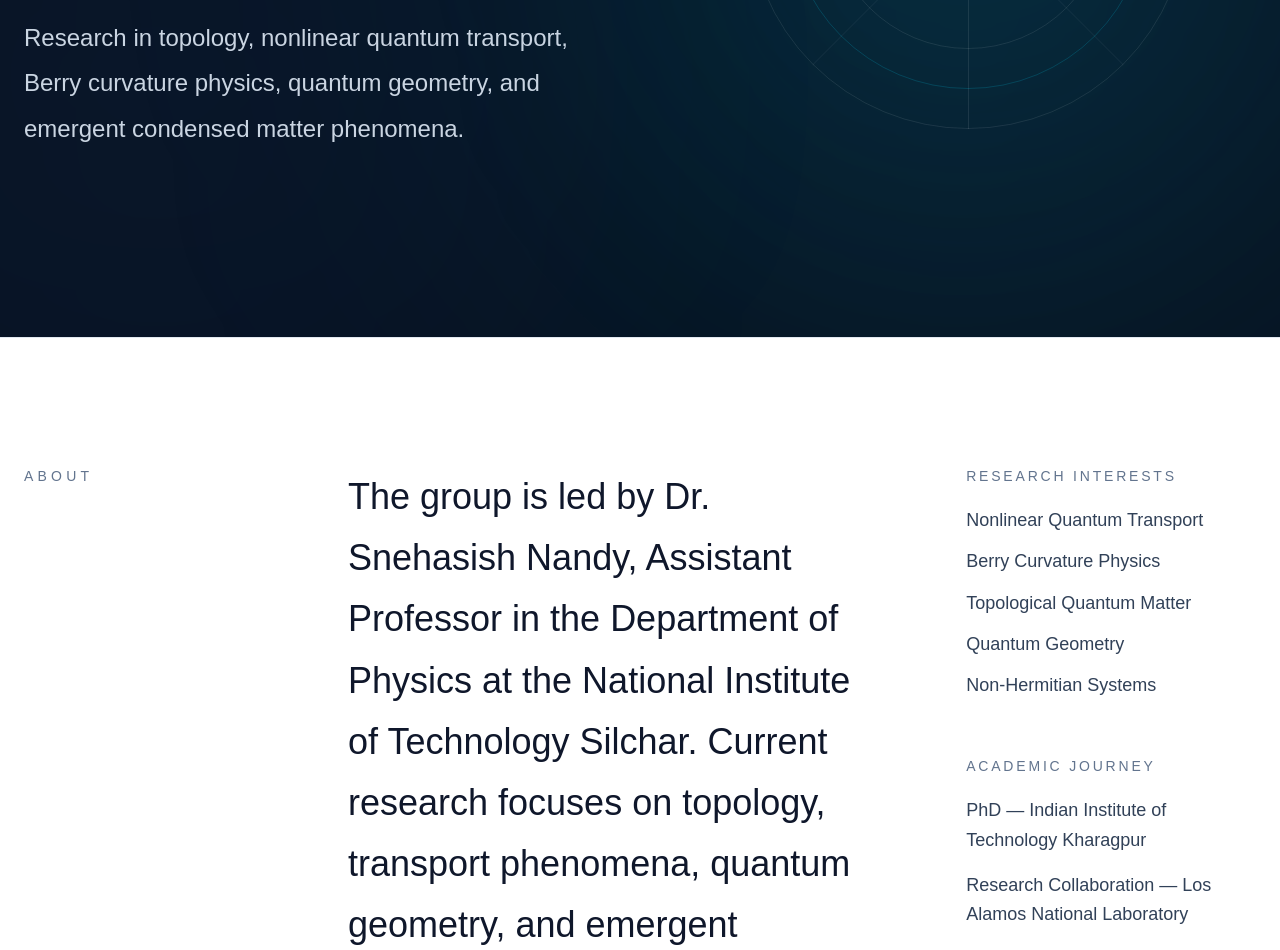
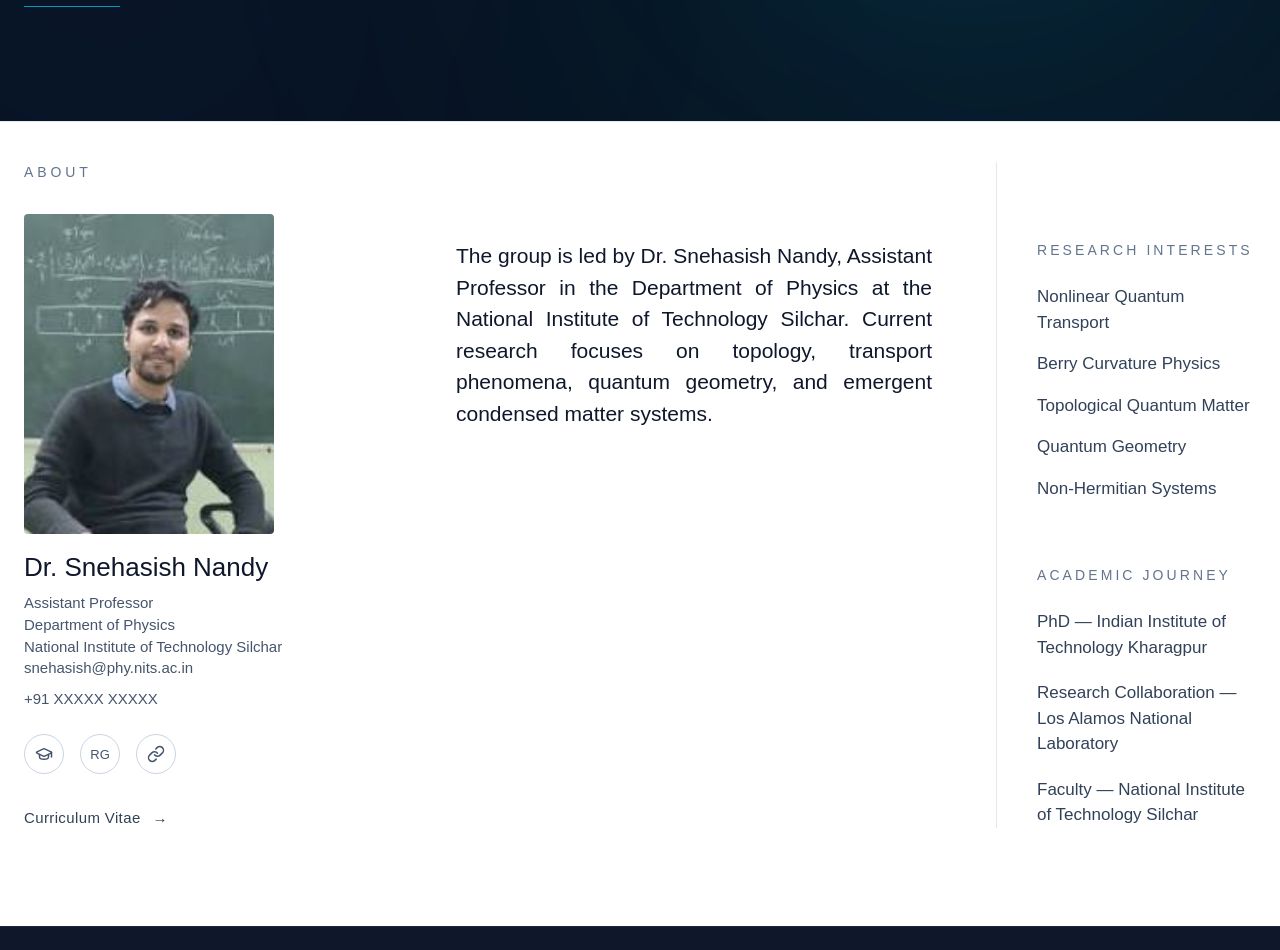
Before and after one commit to SnehasisNandy-Group/Quantum-Condensed-Matter-Group, a Next.js app: page / in a window 1280 px wide. Shown: the part 600-1550 px from the top of the page. Built offline with nearby package versions, Linux system fonts and the light colour scheme.

Commit message:
Updated group page and member sections

```diff
--- a/src/app/group/page.tsx
+++ b/src/app/group/page.tsx
@@ -17,7 +17,7 @@ export default function GroupPage() {
 
           <div className="max-w-5xl">
 
-            <p className="text-sm uppercase tracking-[0.35em] text-slate-500 mb-10">
+            <p className="text-sm uppercase tracking-[0.28em] text-slate-500 mb-10">
               Group
             </p>
 
@@ -34,47 +34,100 @@ export default function GroupPage() {
 {/* PRINCIPAL INVESTIGATOR */}
 <section className="bg-white border-t border-slate-200">
 
-        <div className="max-w-7xl mx-auto px-6 py-32">
+  <div className="max-w-5xl mx-auto px-6 py-16">
 
-          <div className="grid lg:grid-cols-12 gap-16">
+    <div className="grid lg:grid-cols-12 gap-10 items-start">
 
-            <div className="lg:col-span-3">
+      {/* LEFT LABEL */}
+      <div className="lg:col-span-2">
 
-              <p className="text-sm uppercase tracking-[0.3em] text-slate-500">
-                Principal Investigator
+        <p className="text-[12px] uppercase tracking-[0.28em] text-slate-500 leading-[1.7]">
+          Principal
+          <br />
+          Investigator
         </p>
 
       </div>
 
-            <div className="lg:col-span-9">
+      {/* CONTENT */}
+      <div className="lg:col-span-10">
 
-              <div className="max-w-4xl">
+        <div className="grid md:grid-cols-[220px_1fr] gap-10 items-start">
 
-                <h2 className="text-4xl lg:text-5xl font-light leading-tight text-slate-900 mb-8">
+          {/* IMAGE */}
+          <div>
+
+            <div className="w-[220px] h-[270px] overflow-hidden bg-slate-200">
+
+              <img
+                src="/professor.jpg"
+                alt="Dr. Snehasish Nandy"
+                className="w-full h-full object-cover"
+              />
+
+            </div>
+
+          </div>
+
+          {/* TEXT */}
+          <div className="pt-1 max-w-xl">
+
+            {/* NAME */}
+            <h2 className="text-[42px] font-light tracking-tight text-slate-900 mb-5 leading-none">
               Snehasish Nandy
             </h2>
 
-                <p className="text-xl text-slate-600 leading-[1.9] font-light">
-                  Assistant Professor in the Department of Physics
-                  at the National Institute of Technology Silchar.
+            {/* DESIGNATION */}
+            <div className="space-y-1 text-[15px] text-slate-600 leading-[1.5] mb-6">
+
+              <p>Assistant Professor</p>
+
+              <p>Department of Physics</p>
+
+              <p>National Institute of Technology Silchar</p>
+
+            </div>
+
+            {/* DIVIDER */}
+            <div className="w-8 h-px bg-slate-300 mb-6"></div>
+
+            {/* BIO */}
+            <p className="text-[15px] leading-[1.8] text-slate-500 mb-6">
+
               Research interests include nonlinear quantum transport,
-                  Berry curvature physics, topological quantum matter,
+              Berry curvature physics, topology,
               quantum geometry, and non-Hermitian systems.
+
             </p>
 
-                <div className="mt-14 space-y-4 text-lg text-slate-600">
+            {/* DIVIDER */}
+            <div className="w-8 h-px bg-slate-300 mb-6"></div>
 
-                  <p>
-                    PhD — Indian Institute of Technology Kharagpur
-                  </p>
+            {/* LINKS */}
+            <div className="flex items-center gap-6 text-[15px]">
 
-                  <p>
-                    Research Collaboration — Los Alamos National Laboratory
-                  </p>
+              <a
+                href="#"
+                className="text-slate-500 hover:text-cyan-700 transition duration-300 border-b border-slate-300 pb-1"
+              >
+                Google Scholar
+              </a>
 
-                  <p>
-                    Faculty — National Institute of Technology Silchar
-                  </p>
+              <a
+                href="#"
+                className="text-slate-500 hover:text-cyan-700 transition duration-300 border-b border-slate-300 pb-1"
+              >
+                ResearchGate
+              </a>
+
+              <a
+                href="#"
+                className="text-slate-500 hover:text-cyan-700 transition duration-300 border-b border-slate-300 pb-1"
+              >
+                LinkedIn
+              </a>
+
+            </div>
 
           </div>
 
@@ -88,50 +141,82 @@ export default function GroupPage() {
 
 </section>
 
-      {/* STUDENTS & RESEARCHERS */}
-      <section className="bg-[#0f172a] border-t border-slate-800">
+      {/* PHD STUDENTS */}
+<section className="bg-white border-t border-slate-200">
 
-        <div className="max-w-7xl mx-auto px-6 py-32">
+  <div className="max-w-5xl mx-auto px-6 py-16">
 
-          <div className="grid lg:grid-cols-12 gap-16">
+    <div className="grid lg:grid-cols-12 gap-10 items-start">
 
-            <div className="lg:col-span-3">
+      {/* LEFT LABEL */}
+      <div className="lg:col-span-2">
 
-              <p className="text-sm uppercase tracking-[0.3em] text-slate-500">
-                Researchers
+        <p className="text-[12px] uppercase tracking-[0.28em] text-slate-500 leading-[1.7]">
+          PhD
+          <br />
+          Students
         </p>
 
       </div>
 
-            <div className="lg:col-span-9">
+      {/* STUDENT CONTENT */}
+      <div className="lg:col-span-10">
 
-              <div className="space-y-16">
+        <div className="grid md:grid-cols-[220px_1fr] gap-10 items-start">
 
-                <div className="border-b border-white/10 pb-12">
+          {/* PHOTO */}
+          <div>
 
-                  <h3 className="text-3xl font-light text-white mb-5">
-                    Doctoral Students
-                  </h3>
+            <div className="w-[220px] h-[270px] overflow-hidden bg-slate-200">
 
-                  <p className="text-xl text-slate-500 leading-[1.9]">
-                    Information regarding current doctoral researchers
-                    and research scholars will be updated soon.
-                  </p>
+              <img
+                src="/student1.jpg"
+                alt="Ritwik Roy"
+                className="w-full h-full object-cover"
+              />
 
             </div>
 
-                <div className="border-b border-white/10 pb-12">
+          </div>
 
-                  <h3 className="text-3xl font-light text-white mb-5">
-                    Collaborators
-                  </h3>
+          {/* TEXT */}
+          <div className="pt-1 max-w-xl">
 
-                  <p className="text-xl text-slate-500 leading-[1.9]">
-                    Active collaborations in condensed matter theory,
-                    topological systems,
-                    nonlinear transport,
-                    and emergent quantum materials.
+            {/* NAME */}
+            <h2 className="text-[38px] font-light tracking-tight text-slate-900 mb-5 leading-none">
+              Ritwik Roy
+            </h2>
+
+            {/* DETAILS */}
+            <div className="space-y-1 text-[15px] text-slate-600 leading-[1.5] mb-6">
+
+              <p>PhD Research Scholar</p>
+
+
+
+            </div>
+
+            {/* DIVIDER */}
+            <div className="w-8 h-px bg-slate-300 mb-6"></div>
+
+            {/* RESEARCH */}
+            <p className="text-[15px] leading-[1.8] text-slate-500 mb-6">
+
+              Optical Response in Superconductors
+
             </p>
+
+            {/* DIVIDER */}
+            <div className="w-8 h-px bg-slate-300 mb-6"></div>
+
+            {/* STATUS */}
+            <div className="space-y-1 text-[14px] text-slate-500">
+
+              <p>Ongoing</p>
+
+              <p>Academic Year : 2024–2025</p>
+
+            </div>
 
           </div>
 
@@ -144,7 +229,187 @@ export default function GroupPage() {
   </div>
 
 </section>
+{/* MSC STUDENTS */}
+<section className="bg-white border-t border-slate-200">
 
+  <div className="max-w-5xl mx-auto px-6 py-16">
+
+    <div className="grid lg:grid-cols-12 gap-10 items-start">
+
+      {/* LEFT LABEL */}
+      <div className="lg:col-span-2">
+
+        <p className="text-[12px] uppercase tracking-[0.28em] text-slate-500 leading-[1.7]">
+          MSc
+          <br />
+          Students
+        </p>
+
+      </div>
+
+      {/* STUDENT CONTENT */}
+      <div className="lg:col-span-10">
+
+        <div className="grid md:grid-cols-[220px_1fr] gap-10 items-start">
+
+          {/* PHOTO */}
+          <div>
+
+            <div className="w-[220px] h-[270px] overflow-hidden bg-slate-200">
+
+              <img
+                src="/msc1.jpg"
+                alt="Student Name"
+                className="w-full h-full object-cover"
+              />
+
+            </div>
+
+          </div>
+
+          {/* TEXT */}
+          <div className="pt-1 max-w-xl">
+
+            {/* NAME */}
+            <h2 className="text-[38px] font-light tracking-tight text-slate-900 mb-5 leading-none">
+              Student Name
+            </h2>
+
+            {/* DETAILS */}
+            <div className="space-y-1 text-[15px] text-slate-600 leading-[1.5] mb-6">
+
+              <p>MSc Research Student</p>
+
+              <p>Department of Physics</p>
+
+              <p>National Institute of Technology Silchar</p>
+
+            </div>
+
+            {/* DIVIDER */}
+            <div className="w-8 h-px bg-slate-300 mb-6"></div>
+
+            {/* RESEARCH */}
+            <p className="text-[15px] leading-[1.8] text-slate-500 mb-6">
+
+              Research topic goes here
+
+            </p>
+
+            {/* DIVIDER */}
+            <div className="w-8 h-px bg-slate-300 mb-6"></div>
+
+            {/* STATUS */}
+            <div className="space-y-1 text-[14px] text-slate-500">
+
+              <p>Ongoing</p>
+
+              <p>Academic Year : 2024–2025</p>
+
+            </div>
+
+
+          </div>
+
+        </div>
+
+      </div>
+
+    </div>
+
+  </div>
+
+</section>
+{/* MSC STUDENTS */}
+<section className="bg-white border-t border-slate-200">
+
+  <div className="max-w-5xl mx-auto px-6 py-16">
+
+    <div className="grid lg:grid-cols-12 gap-10 items-start">
+
+      {/* LEFT LABEL */}
+      <div className="lg:col-span-2">
+
+        <p className="text-[12px] uppercase tracking-[0.28em] text-slate-500 leading-[1.7]">
+          MSc
+          <br />
+          Students
+        </p>
+
+      </div>
+
+      {/* STUDENT CONTENT */}
+      <div className="lg:col-span-10">
+
+        <div className="grid md:grid-cols-[220px_1fr] gap-10 items-start">
+
+          {/* PHOTO */}
+          <div>
+
+            <div className="w-[220px] h-[270px] overflow-hidden bg-slate-200">
+
+              <img
+                src="/msc1.jpg"
+                alt="Student Name"
+                className="w-full h-full object-cover"
+              />
+
+            </div>
+
+          </div>
+
+          {/* TEXT */}
+          <div className="pt-1 max-w-xl">
+
+            {/* NAME */}
+            <h2 className="text-[38px] font-light tracking-tight text-slate-900 mb-5 leading-none">
+              Student Name
+            </h2>
+
+            {/* DETAILS */}
+            <div className="space-y-1 text-[15px] text-slate-600 leading-[1.5] mb-6">
+
+              <p>MSc Research Student</p>
+
+              <p>Department of Physics</p>
+
+              <p>National Institute of Technology Silchar</p>
+
+            </div>
+
+            {/* DIVIDER */}
+            <div className="w-8 h-px bg-slate-300 mb-6"></div>
+
+            {/* RESEARCH */}
+            <p className="text-[15px] leading-[1.8] text-slate-500 mb-6">
+
+              Research topic goes here
+
+            </p>
+
+            {/* DIVIDER */}
+            <div className="w-8 h-px bg-slate-300 mb-6"></div>
+
+            {/* STATUS */}
+            <div className="space-y-1 text-[14px] text-slate-500">
+
+              <p>Ongoing</p>
+
+              <p>Academic Year : 2024–2025</p>
+
+            </div>
+
+          </div>
+
+        </div>
+
+      </div>
+
+    </div>
+
+  </div>
+
+</section>
       {/* RESEARCH ENVIRONMENT */}
       <section className="bg-white border-t border-slate-200">
 
@@ -162,7 +427,7 @@ export default function GroupPage() {
 
             <div className="lg:col-span-9">
 
-              <p className="text-3xl lg:text-5xl leading-[1.7] font-light text-slate-900 max-w-5xl">
+              <p className="text-3xl lg:text-5xl leading-[1.55] font-light text-slate-900 max-w-5xl">
                 The group works at the intersection of topology,
                 geometry, and transport phenomena,
                 combining analytical methods,
--- a/src/app/page.tsx
+++ b/src/app/page.tsx
@@ -14,43 +14,46 @@ export default function Home() {
 <section className="relative bg-[#081220] overflow-hidden">
 
   {/* Atmospheric Background */}
-        <div className="absolute top-0 right-[-10%] w-[900px] h-[900px] bg-cyan-500/10 blur-[180px] rounded-full pointer-events-none" />
+  <div className="absolute top-0 right-[-10%] w-[800px] h-[800px] bg-cyan-500/10 blur-[180px] rounded-full pointer-events-none" />
 
-        <div className="absolute top-[30%] left-[-15%] w-[700px] h-[700px] bg-blue-500/5 blur-[160px] rounded-full pointer-events-none" />
+  <div className="absolute top-[30%] left-[-15%] w-[600px] h-[600px] bg-blue-500/5 blur-[160px] rounded-full pointer-events-none" />
 
-        <div className="max-w-7xl mx-auto px-6 pt-36 pb-32 relative z-10">
+  <div className="max-w-7xl mx-auto px-6 pt-10 pb-24 relative z-10">
 
-          <div className="grid lg:grid-cols-2 gap-20 items-center">
+    <div className="grid lg:grid-cols-2 gap-16 items-center">
 
       {/* LEFT SIDE */}
       <div>
 
-              <p className="text-sm uppercase tracking-[0.35em] text-slate-500 mb-12">
+        <p className="text-sm uppercase tracking-[0.22em] text-slate-500 mb-10 whitespace-nowrap">
           Department of Physics · National Institute of Technology Silchar
         </p>
 
-              <h1 className="max-w-5xl text-5xl lg:text-7xl font-semibold tracking-tight leading-[1.02] text-white">
+        <h1 className="text-5xl lg:text-7xl font-semibold tracking-tight leading-[1.02] text-white max-w-4xl">
           Quantum Condensed
           <br />
           Matter Group
         </h1>
 
-              <p className="mt-10 max-w-3xl text-xl lg:text-2xl text-slate-300 leading-[1.9] font-light">
+        <p className="mt-10 max-w-2xl text-lg lg:text-xl text-slate-300 leading-[1.9] font-light">
           Research in topology, nonlinear quantum transport,
           Berry curvature physics, quantum geometry,
           and emergent condensed matter phenomena.
         </p>
 
+        {/* Accent Line */}
+        <div className="mt-12 w-24 h-px bg-cyan-400/70"></div>
+
       </div>
 
       {/* RIGHT SIDE */}
-            <div className="relative hidden lg:flex items-center justify-center h-[600px]">
+      <div className="relative hidden lg:flex items-center justify-center h-[520px]">
 
         {/* Outer Glow */}
-              <div className="absolute w-[500px] h-[500px] rounded-full bg-cyan-500/10 blur-[140px] animate-glow"></div>
+        <div className="absolute w-[420px] h-[420px] rounded-full bg-cyan-500/10 blur-[120px] animate-glow"></div>
 
         {/* Geometry */}
-              <div className="relative w-[440px] h-[440px] opacity-90">
+        <div className="relative w-[360px] h-[360px] opacity-80">
 
           {/* Circle 1 */}
           <div className="absolute inset-0 rounded-full border border-white/10"></div>
@@ -67,17 +70,8 @@ export default function Home() {
           {/* Vertical Line */}
           <div className="absolute left-1/2 top-0 h-full w-px bg-white/10"></div>
 
-                {/* Diagonal Line */}
-                <div className="absolute top-0 left-0 w-full h-full">
-
-                  <div className="absolute top-1/2 left-0 w-full h-px bg-white/5 rotate-45"></div>
-
-                  <div className="absolute top-1/2 left-0 w-full h-px bg-white/5 -rotate-45"></div>
-
-                </div>
-
           {/* Center Glow */}
-                <div className="absolute top-1/2 left-1/2 w-10 h-10 -translate-x-1/2 -translate-y-1/2 rounded-full bg-cyan-300 blur-md"></div>
+          <div className="absolute top-1/2 left-1/2 w-8 h-8 -translate-x-1/2 -translate-y-1/2 rounded-full bg-cyan-300 blur-md"></div>
 
         </div>
 
@@ -93,45 +87,146 @@ export default function Home() {
 {/* ABOUT SECTION */}
 <section className="bg-white border-t border-slate-200">
 
-        <div className="max-w-7xl mx-auto px-6 py-32">
+  <div className="max-w-7xl mx-auto px-6 pt-10 pb-24">
 
-          <div className="grid lg:grid-cols-12 gap-16">
+    <div className="grid lg:grid-cols-12 gap-16 items-start">
 
-            <div className="lg:col-span-3">
+      {/* LEFT PANEL */}
+      <div className="lg:col-span-4">
 
-              <p className="text-sm uppercase tracking-[0.3em] text-slate-500">
+        <p className="text-sm uppercase tracking-[0.28em] text-slate-500 mb-8">
           About
+        </p>
+
+        {/* PI Card */}
+        <div className="max-w-[280px]">
+
+          {/* Professor Image */}
+          <div className="w-[250px] h-[320px] bg-slate-200 overflow-hidden rounded-sm mb-5">
+
+            <img
+              src="/professor.jpg"
+              alt="Dr. Snehasish Nandy"
+              className="w-full h-full object-cover"
+            />
+
+          </div>
+
+          {/* Name */}
+          <div className="mb-">
+
+            <h3 className="text-[26px] leading-none font-medium text-slate-900 mb-3">
+              Dr. Snehasish Nandy
+            </h3>
+
+            <p className="text-slate-600 leading-[1.45] text-[15px]">
+              Assistant Professor
+              <br />
+              Department of Physics
+              <br />
+              National Institute of Technology Silchar
             </p>
 
           </div>
 
-            <div className="lg:col-span-9">
+          {/* Contact */}
+          <div className="space-y-2 text-slate-600 text-[15px] mb-3">
 
-              <div className="grid lg:grid-cols-[1.3fr_0.7fr] gap-20">
+            <p>
+              snehasish@phy.nits.ac.in
+            </p>
 
-                <div>
+            <p>
+              +91 XXXXX XXXXX
+            </p>
 
-                  <p className="text-3xl lg:text-4xl leading-[1.7] text-slate-900 font-light max-w-4xl">
+          </div>
+
+{/* Social Links */}
+<div className="flex items-center gap-4 pt-3">
+
+  {/* Google Scholar */}
+  <a
+    href="https://scholar.google.com/citations?user=gh2E7IIAAAAJ&hl=en"
+    target="_blank"
+    rel="noopener noreferrer"
+    className="w-10 h-10 rounded-full border border-slate-300 flex items-center justify-center text-slate-600 hover:text-cyan-700 hover:border-cyan-700 transition duration-300"
+  >
+    <GraduationCap size={18} />
+  </a>
+
+  {/* ResearchGate */}
+  <a
+    href="https://www.researchgate.net/profile/Snehasish-Nandy"
+    target="_blank"
+    rel="noopener noreferrer"
+    className="w-10 h-10 rounded-full border border-slate-300 flex items-center justify-center text-[13px] font-medium text-slate-600 hover:text-cyan-700 hover:border-cyan-700 transition duration-300"
+  >
+    RG
+  </a>
+
+  {/* LinkedIn */}
+  <a
+    href="https://in.linkedin.com/in/snehasish-nandy-1529a215b"
+    target="_blank"
+    rel="noopener noreferrer"
+    className="w-10 h-10 rounded-full border border-slate-300 flex items-center justify-center text-slate-600 hover:text-cyan-700 hover:border-cyan-700 transition duration-300"
+  >
+    <LinkIcon size={18} />
+  </a>
+
+</div>
+{/* CV Link */}
+<div className="pt-8">
+
+  <a
+    href="/cv.pdf"
+    target="_blank"
+    rel="noopener noreferrer"
+    className="group inline-flex items-center gap-3 text-[15px] tracking-wide text-slate-700 hover:text-cyan-700 transition duration-300"
+  >
+    <span>
+      Curriculum Vitae
+    </span>
+
+    <span className="transition-transform duration-300 group-hover:translate-x-1">
+      →
+    </span>
+
+  </a>
+
+</div>
+        </div>
+
+      </div>
+
+      {/* CENTER CONTENT */}
+      <div className="lg:col-span-5 pt-[78px]">
+
+        <p className="text-[17px] lg:text-[21px] leading-[1.5] text-slate-900 font-light max-w-3xl text-justify">
+
           The group is led by Dr. Snehasish Nandy,
           Assistant Professor in the Department of Physics
           at the National Institute of Technology Silchar.
           Current research focuses on topology,
-                    transport phenomena,
-                    quantum geometry,
+          transport phenomena, quantum geometry,
           and emergent condensed matter systems.
+
         </p>
 
       </div>
 
-                <div className="space-y-14">
+      {/* RIGHT PANEL */}
+      <div className="lg:col-span-3 border-l border-slate-200 pl-10 pt-[78px] space-y-16">
 
+        {/* Research Interests */}
         <div>
 
-                    <p className="text-sm uppercase tracking-[0.2em] text-slate-500 mb-5">
+          <p className="text-sm uppercase tracking-[0.22em] text-slate-500 mb-6">
             Research Interests
           </p>
 
-                    <div className="space-y-3 text-lg text-slate-700 leading-relaxed">
+          <div className="space-y-4 text-[17px] text-slate-700 leading-[1.5]">
 
             <p>Nonlinear Quantum Transport</p>
             <p>Berry Curvature Physics</p>
@@ -143,13 +238,14 @@ export default function Home() {
 
         </div>
 
+        {/* Academic Journey */}
         <div>
 
-                    <p className="text-sm uppercase tracking-[0.2em] text-slate-500 mb-5">
+          <p className="text-sm uppercase tracking-[0.22em] text-slate-500 mb-6">
             Academic Journey
           </p>
 
-                    <div className="space-y-4 text-lg text-slate-700 leading-relaxed">
+          <div className="space-y-5 text-[17px] text-slate-700 leading-[1.5]">
 
             <p>
               PhD — Indian Institute of Technology Kharagpur
@@ -173,10 +269,6 @@ export default function Home() {
 
   </div>
 
-          </div>
-
-        </div>
-
 </section>
 
 
@@ -189,7 +281,7 @@ export default function Home() {
 
             <div className="lg:col-span-1">
 
-              <p className="text-sm uppercase tracking-[0.3em] text-slate-500 mb-8">
+              <p className="text-sm uppercase tracking-[0.3em] text-slate-500 mb-4">
                 Research Highlights
               </p>
 
@@ -309,20 +401,20 @@ export default function Home() {
 
 
    {/* RESEARCH VISION */}
-      <section className="bg-[#081220] border-t border-slate-800">
+<section className="bg-white border-t border-slate-200">
 
-        <div className="max-w-5xl mx-auto px-6 py-40">
+  <div className="max-w-7xl mx-auto px-6 py-40">
 
     <p className="text-sm uppercase tracking-[0.3em] text-slate-500 mb-10">
       Research Vision
     </p>
 
-          <p className="text-4xl lg:text-5xl leading-tight font-light text-white">
+    <h2 className="max-w-6xl text-4xl lg:text-5xl leading-[1.25] font-light text-white">
       Understanding emergent quantum phenomena through topology,
       geometry, and transport in condensed matter systems.
-          </p>
+    </h2>
 
-          <p className="mt-12 text-xl text-slate-500 leading-relaxed max-w-3xl">
+    <p className="mt-12 text-xl text-slate-400 leading-[1.9] max-w-4xl">
       Current research focuses on nonlinear transport phenomena,
       Berry curvature effects, topological superconductivity,
       and quantum geometric responses in strongly correlated
--- a/src/app/publications/page.tsx
+++ b/src/app/publications/page.tsx
@@ -477,7 +477,7 @@ return (
 
         <div className="max-w-5xl">
 
-          <p className="text-sm uppercase tracking-[0.35em] text-slate-500 mb-12">
+          <p className="text-sm uppercase tracking-[0.28em] text-slate-500 mb-12">
             Publications
           </p>
 
--- a/src/components/Footer.tsx
+++ b/src/components/Footer.tsx
@@ -3,7 +3,7 @@ import Image from "next/image";
 export default function Footer() {
   return (
 
-    <footer className="bg-[#081220] border-t border-white/10 mt-32">
+    <footer className="bg-[#081220] border-t border-white/10 mt-12">
 
       <div className="max-w-7xl mx-auto px-8 py-24">
 
@@ -48,7 +48,7 @@ export default function Footer() {
           {/* RIGHT SIDE */}
           <div className="lg:text-right">
 
-            <p className="text-sm uppercase tracking-[0.25em] text-slate-500 mb-8">
+            <p className="text-sm uppercase tracking-[0.25em] text-slate-500 mb-4">
               Official Links
             </p>
 
```
Also changed, not shown: src/app/contact/page.tsx (+4 -4 lines), src/app/opportunities/page.tsx (+4 -4 lines), src/app/teaching/page.tsx (+4 -4 lines), public/professor.jpg (renamed from public/professor.png), 1 other file (tests, documents, lock files or other folders). Lines whose indentation alone changed are shown as unchanged.
